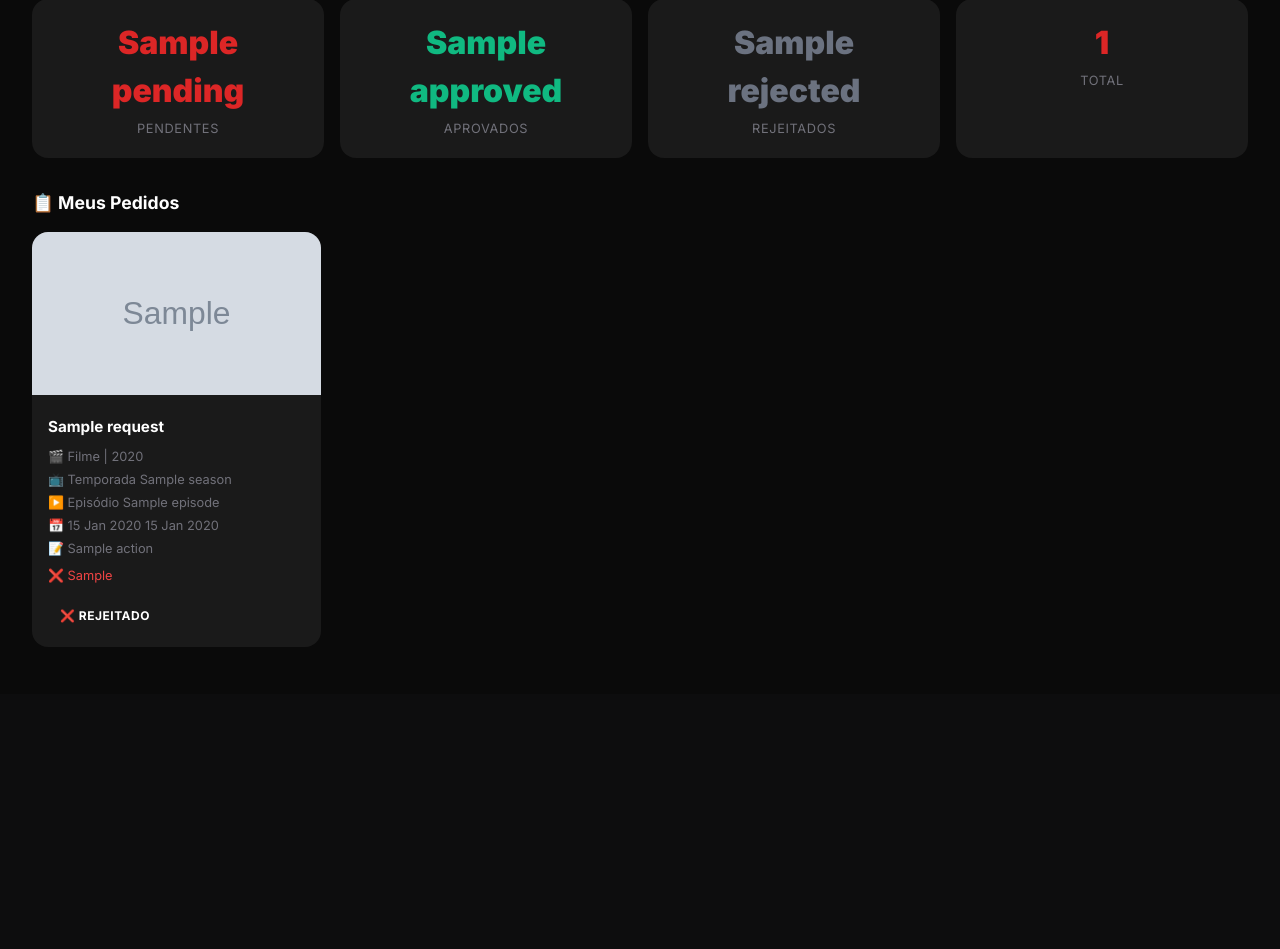
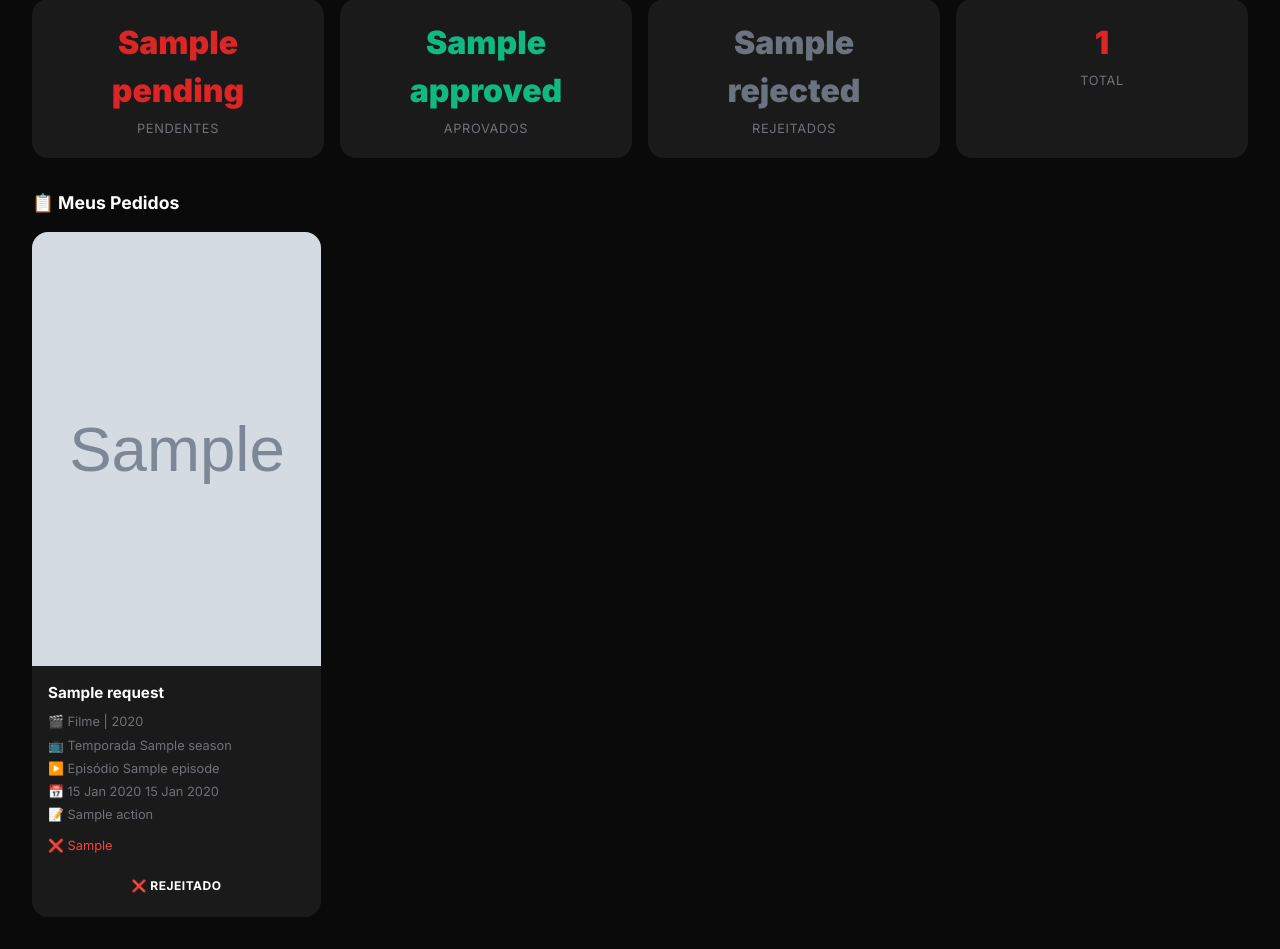
Before and after one commit to HDLDel/PEDIDOS, a Node server app: template views/revenda/dashboard.ejs in a window 1280 px wide. Shown: the part 106-1055 px from the top of the page. Before the commit the page ends 753 px from the top, so only its background shows below. Run offline with Node 20, Linux system fonts and the light colour scheme; the template is opened without the code that fills it: most values are stand-ins (such as "Sample title", 1, 10 or a date in 2020); grey boxes marked "Sample" are stand-in pictures; some libraries are stand-ins or nearby versions.

Commit message:
banners corigidos

```diff
--- a/models/TmdbModel.js
+++ b/models/TmdbModel.js
@@ -11,7 +11,7 @@ export class TmdbModel {
       (request_id, tmdb_id, title, original_title, year, poster_path, backdrop_path, overview, vote_average)
       VALUES (?, ?, ?, ?, ?, ?, ?, ?, ?)
     `);
-    const result = stmt.run(requestId, tmdbId, title, originalTitle, year, posterPath, backdropPath, overview, voteAverage);
+    const result = stmt.run(requestId, tmdbId, title, originalTitle, year, posterPath || null, backdropPath || null, overview, voteAverage);
     return this.getById(result.lastInsertRowid);
   }
 
@@ -40,7 +40,7 @@ export class TmdbModel {
       SET ${sets.join(', ')}, fetched_at = CURRENT_TIMESTAMP
       WHERE request_id = ?
     `);
-    stmt.run(...values);
+    stmt.run(...values.map(val => (val === '' ? null : val))); // Converte strings vazias para null
     return this.getByRequestId(requestId);
   }
 
--- a/views/dashboard.ejs
+++ b/views/dashboard.ejs
@@ -242,7 +242,7 @@
                      data-status="<%= req.status %>">
 
                 <div class="poster-container">
-                    <img src="<%= req.poster %>" class="poster-img" alt="Poster">
+                    <img src="<%= req.poster || 'https://via.placeholder.com/500x750?text=Sem+Poster' %>" class="poster-img" alt="Poster">
                     <span class="badge-status status-<%= req.status %>">
                         <%= req.status === 'pending' ? 'Pendente' : (req.status === 'approved' ? 'Aprovado' : 'Rejeitado') %>
                     </span>
--- a/views/revenda/dashboard.ejs
+++ b/views/revenda/dashboard.ejs
@@ -91,15 +91,28 @@
       border-radius: 1rem;
       overflow: hidden;
       transition: border-color 0.2s;
+      display: flex;
+      flex-direction: column;
     }
     .request-card:hover { border-color: var(--accent-red); }
-    .request-card .poster {
+    .poster-container {
       width: 100%;
-      aspect-ratio: 16/9;
+      aspect-ratio: 2/3;
+      background: #111;
+      position: relative;
+      border-bottom: 1px solid var(--border);
+    }
+    .poster-container .poster {
+      width: 100%;
+      height: 100%;
       object-fit: cover;
+      display: block;
     }
     .request-card .info {
       padding: 1rem;
+      flex-grow: 1;
+      display: flex;
+      flex-direction: column;
     }
     .request-card .title {
       font-weight: 700;
@@ -174,8 +187,10 @@
       <div class="requests-list">
         <% requests.forEach(req => { %>
           <article class="request-card">
-            <img src="<%= req.poster || 'https://via.placeholder.com/400x225/1a1a1a/666?text=Sem+Imagem' %>"
-                 alt="<%= req.title %>" class="poster">
+            <div class="poster-container">
+              <img src="<%= req.poster %>"
+                   alt="<%= req.title %>" class="poster">
+            </div>
             <div class="info">
               <div class="title"><%= req.title %></div>
               <div class="meta">🎬 <%= req.type === 'series' ? 'Série' : 'Filme' %>
```
Also changed, not shown: seed.js (+16 -7 lines).
